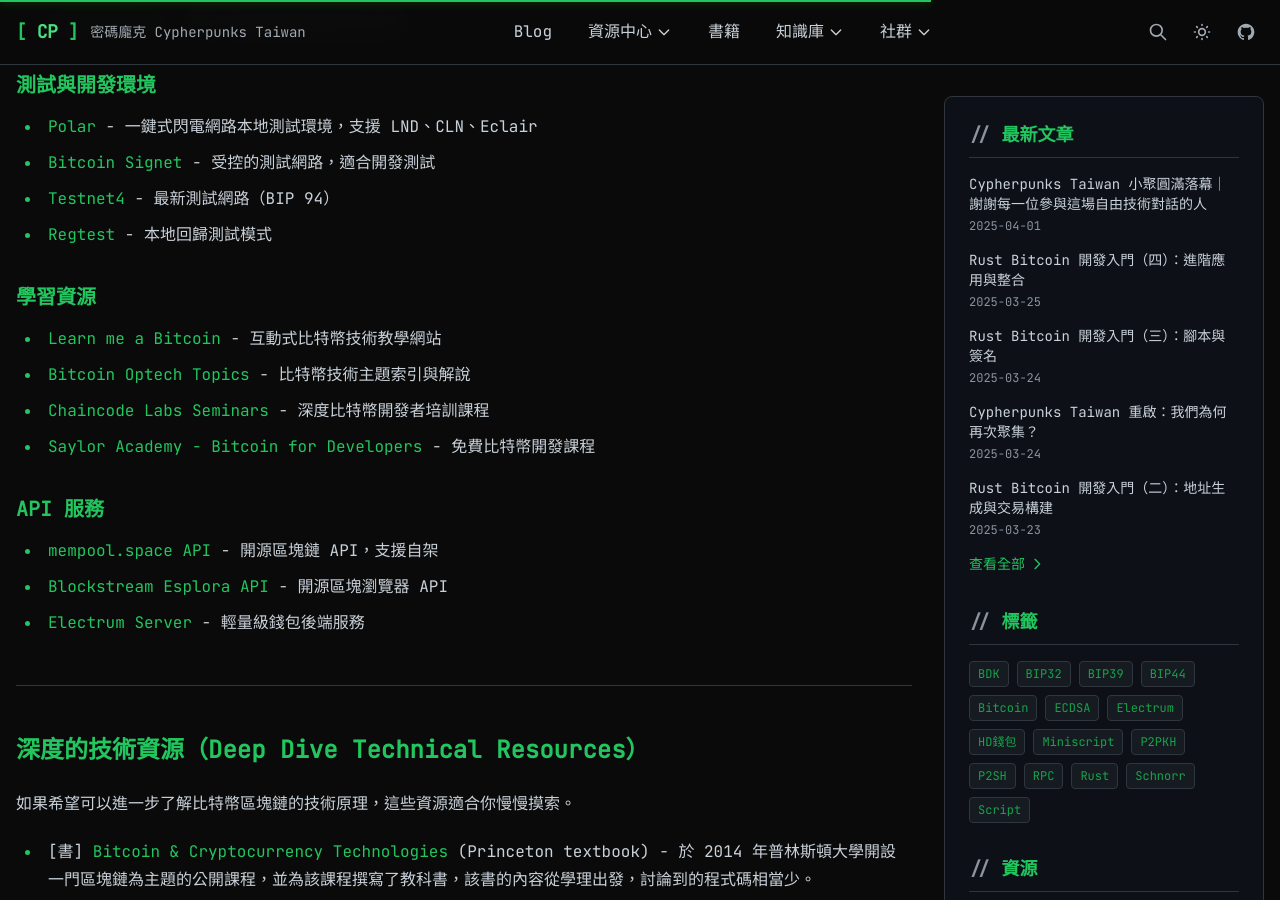
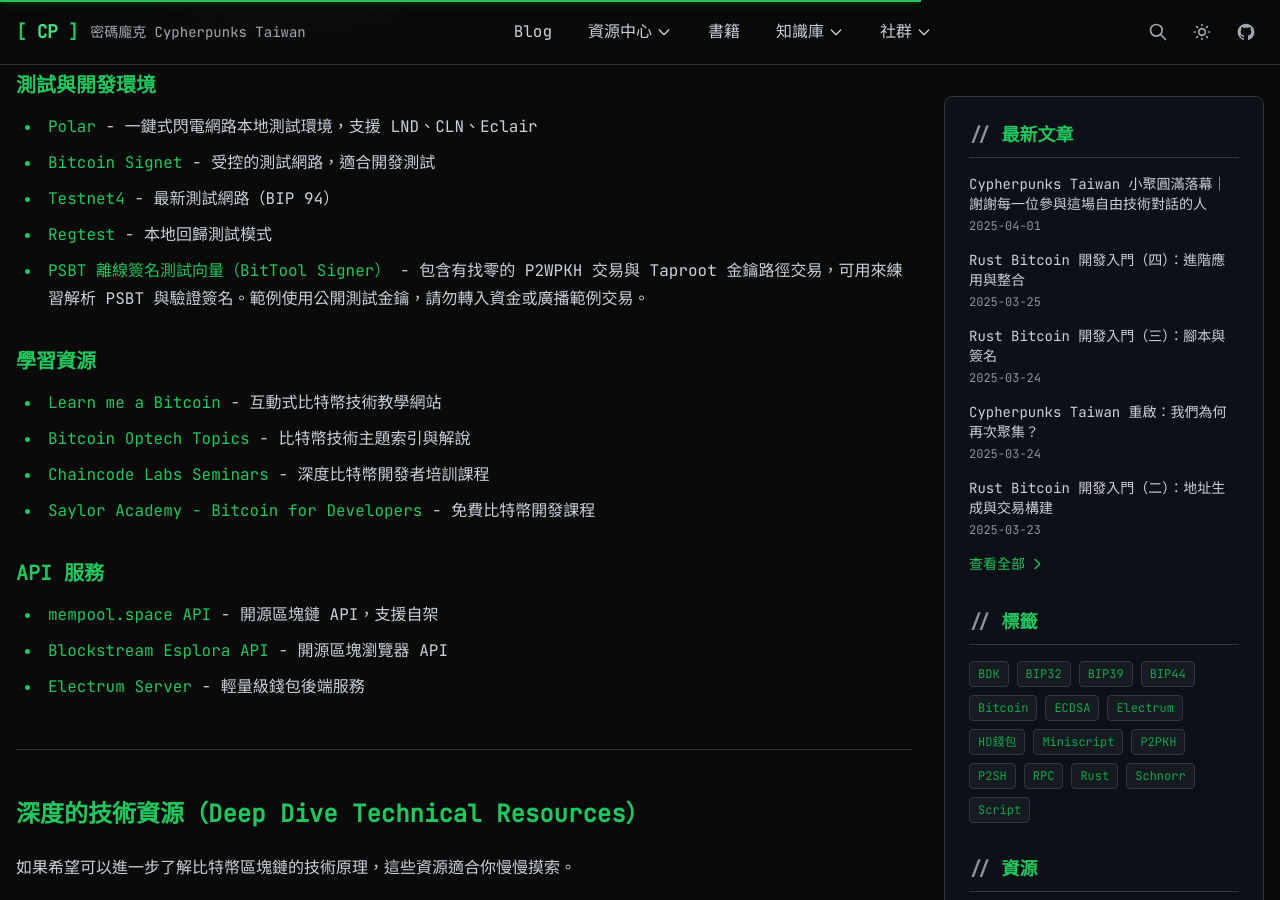
Before and after one commit to cypherpunks-core/cypherpunks-core.github.io, a Jekyll site: the page built from markdown/resources/resources-bitcoin.md, in a window 1280 px wide and 900 px high, scrolled down 4449 px. Built offline with Jekyll 4.4.1, drawn with Linux system fonts in a browser that asks for light colours.

Commit message:
docs: 新增 PSBT 離線簽名測試向量

```diff
--- a/markdown/resources/resources-bitcoin.md
+++ b/markdown/resources/resources-bitcoin.md
@@ -145,6 +145,7 @@ Taproot 是比特幣自 SegWit 以來最重大的升級，包含三個 BIP：
 * **[Bitcoin Signet](https://en.bitcoin.it/wiki/Signet)** - 受控的測試網路，適合開發測試
 * **[Testnet4](https://github.com/bitcoin/bips/blob/master/bip-0094.mediawiki)** - 最新測試網路（BIP 94）
 * **[Regtest](https://developer.bitcoin.org/examples/testing.html)** - 本地回歸測試模式
+* **[PSBT 離線簽名測試向量（BitTool Signer）](https://bittool.com/docs/reference/test-vectors/)** - 包含有找零的 P2WPKH 交易與 Taproot 金鑰路徑交易，可用來練習解析 PSBT 與驗證簽名。範例使用公開測試金鑰，請勿轉入資金或廣播範例交易。
 
 ### 學習資源
 
```
